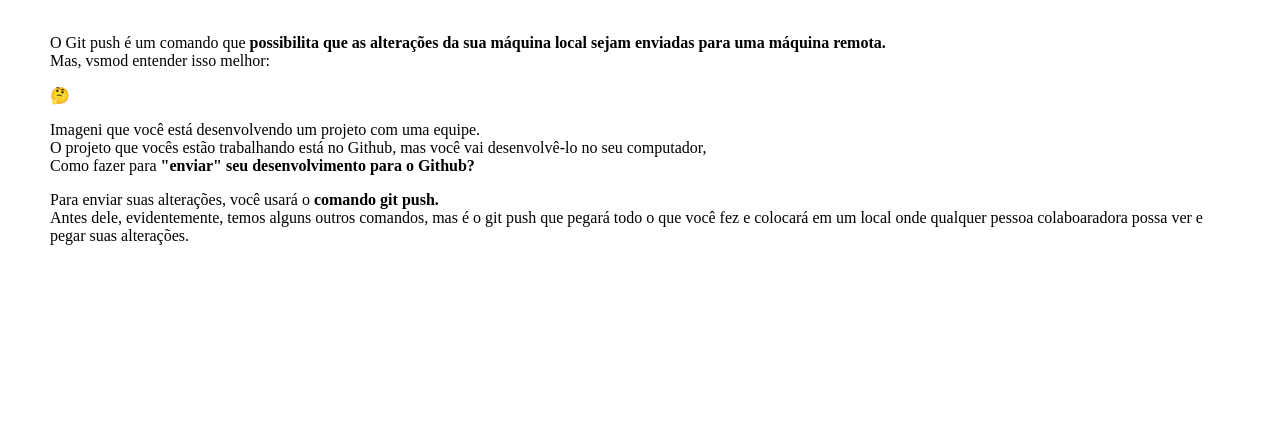
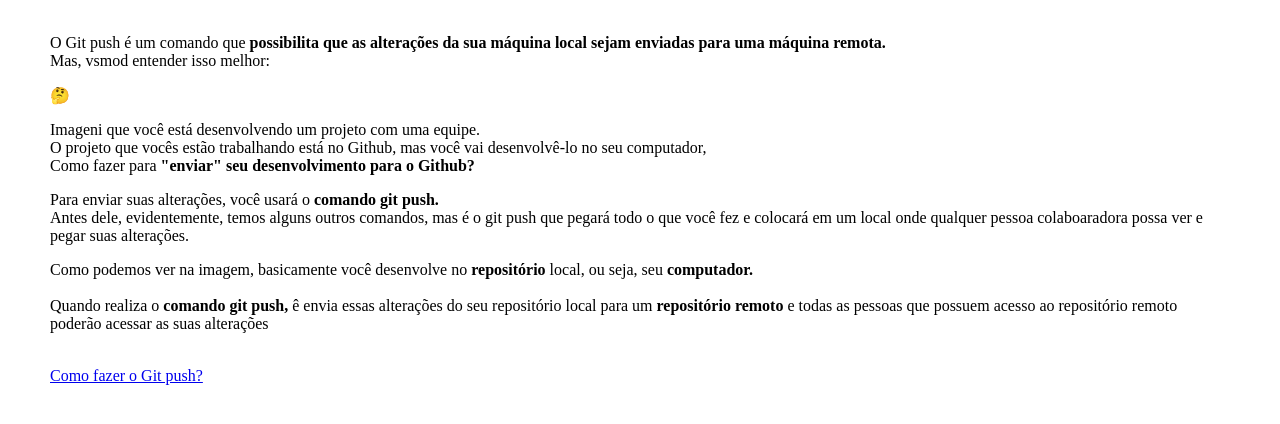
Before and after one commit to edskate/Entendendo-o-Git-27-01-2024, a plain HTML site: page index.html in a window 1280 px wide. Shown: the part 108-532 px from the top of the page. Drawn offline with Linux system fonts and the light colour scheme.

Commit message:
criando um comando git

```diff
--- a/index.html
+++ b/index.html
@@ -19,6 +19,7 @@
     🤔
     <p>Imageni que você está desenvolvendo um projeto com uma equipe. <br> O projeto que vocês estão trabalhando está no Github, mas você vai desenvolvê-lo no seu computador, <br> Como fazer para <b>"enviar" seu desenvolvimento para o Github?</b></p>
 <p>Para enviar suas alterações, você usará o <b>comando git push.</b> <br>Antes dele, evidentemente, temos alguns outros comandos, mas é o git push que pegará todo o que você fez e colocará em um local onde qualquer pessoa colaboaradora possa ver e pegar suas alterações.</p>
-
+<p>Como podemos ver na imagem, basicamente você desenvolve no <b>repositório</b> local, ou seja, seu <b>computador.</b><br> <br> Quando realiza o<b> comando git push, </b> ê envia essas alterações do seu repositório local para um <b>repositório remoto</b> e todas as pessoas que possuem acesso ao repositório remoto poderão acessar as suas alterações</p> <br>
+<a href="Comando.html">Como fazer o Git push?</a>
 </body>
 </html>
```
Also changed, not shown: Comando.html (added, +11 -0 lines).
